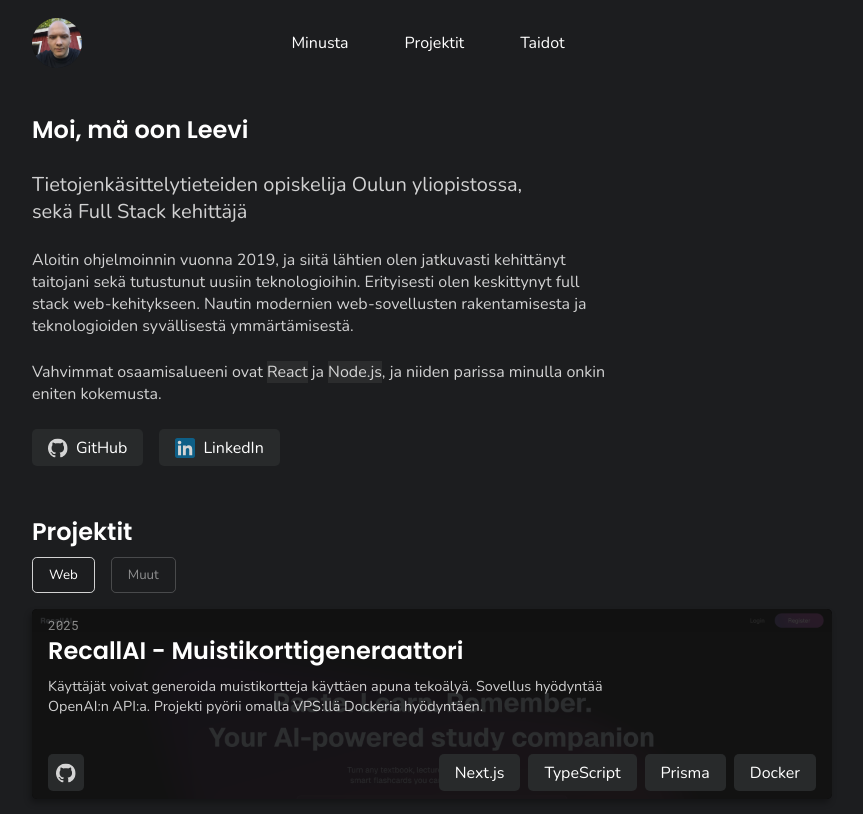
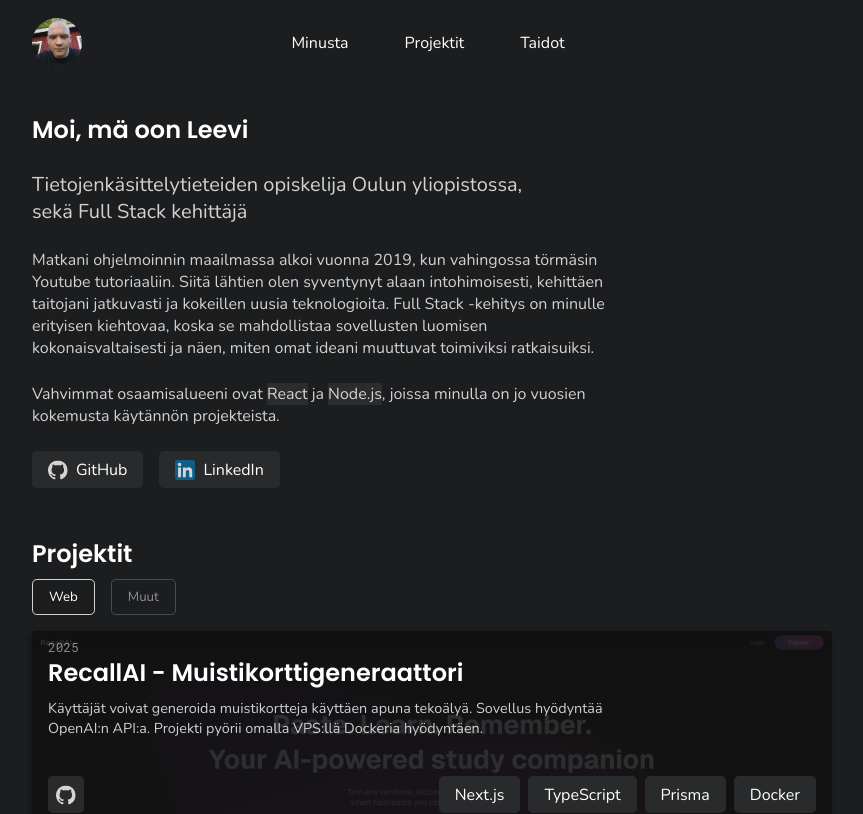
Before and after one commit to leeviko/leevi.dev, a Next.js app: page / in a window 1280 px wide. Shown: the top 814 px of the page, without its empty margins (208-1071 px from the left). Built offline with nearby package versions, Linux system fonts and the light colour scheme.

Commit message:
Update about me

```diff
--- a/components/About.tsx
+++ b/components/About.tsx
@@ -13,16 +13,16 @@ const About = () => {
       </div>
       <div className={styles.textContainer}>
         <p className={styles.text}>
-          Aloitin ohjelmoinnin vuonna 2019, ja siitä lähtien olen jatkuvasti
-          kehittänyt taitojani sekä tutustunut uusiin teknologioihin.
-          Erityisesti olen keskittynyt full stack web-kehitykseen. Nautin
-          modernien web-sovellusten rakentamisesta ja teknologioiden
-          syvällisestä ymmärtämisestä.
+          Matkani ohjelmoinnin maailmassa alkoi vuonna 2019, kun vahingossa
+          törmäsin Youtube tutoriaaliin. Siitä lähtien olen syventynyt alaan intohimoisesti,
+          kehittäen taitojani jatkuvasti ja kokeillen uusia teknologioita. Full Stack -kehitys on minulle
+          erityisen kiehtovaa, koska se mahdollistaa sovellusten luomisen kokonaisvaltaisesti ja näen,
+          miten omat ideani muuttuvat toimiviksi ratkaisuiksi.
         </p>
         <p className={styles.text}>
           Vahvimmat osaamisalueeni ovat <span>React</span> ja{' '}
-          <span>Node.js</span>, ja niiden parissa minulla onkin eniten
-          kokemusta.
+          <span>Node.js</span>, joissa minulla on
+          jo vuosien kokemusta käytännön projekteista.
         </p>
       </div>
       <div className={styles.buttons}>
```
